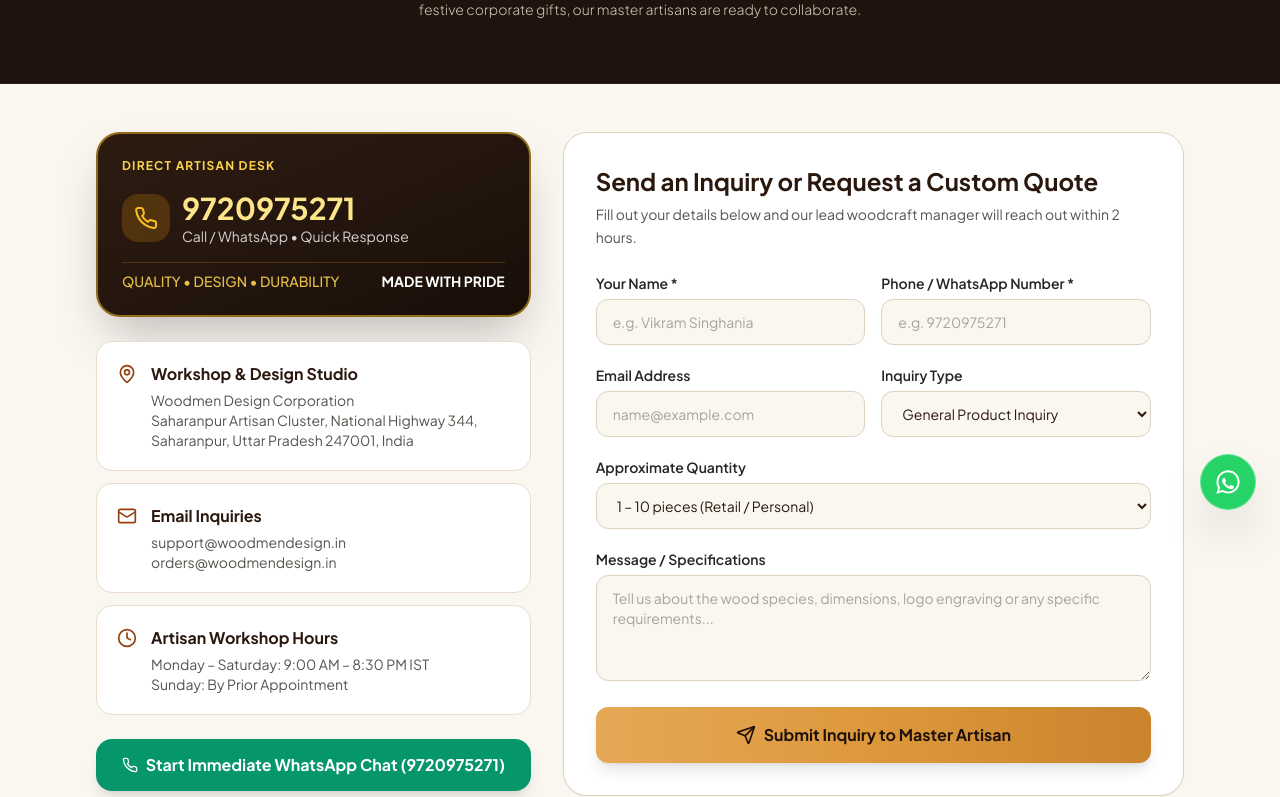
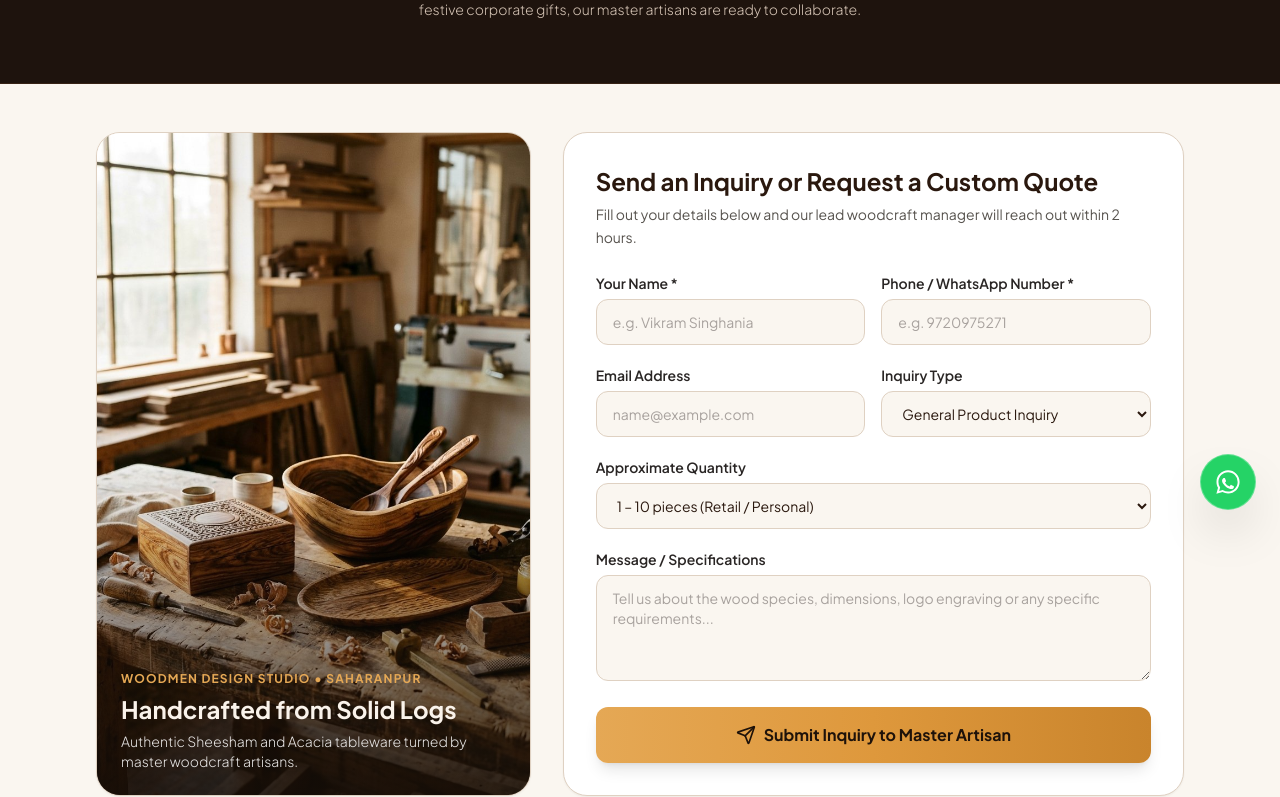
Before and after one commit to mynexasolutions-spec/woodmendesign, a Next.js app: page /contact in a window 1280 px wide. Shown: the part 266-1063 px from the top of the page. Built offline with nearby package versions, Linux system fonts and the light colour scheme.

Commit message:
feat(contact): replace left details block with high-end artisan studio editorial photograph

```diff
--- a/app/contact/page.tsx
+++ b/app/contact/page.tsx
@@ -2,6 +2,7 @@
 
 import React, { useState } from 'react';
 import Link from 'next/link';
+import Image from 'next/image';
 import {
   Phone,
   Mail,
@@ -121,91 +122,31 @@ export default function ContactPage() {
 
       {/* Main Contact Grid */}
       <main className="max-w-6xl mx-auto px-4 sm:px-6 lg:px-8 py-12 flex-1">
-        <div className="grid grid-cols-1 lg:grid-cols-12 gap-8 items-start">
-          {/* Left Column: Direct Artisan Contact Details */}
-          <div className="lg:col-span-5 space-y-6">
-            {/* Signature Hotline Box (From Image 2) */}
-            <div className="p-6 rounded-3xl bg-gradient-to-br from-[#2D1B11] via-[#24160E] to-[#180E08] text-white border-2 border-amber-400/50 shadow-2xl space-y-4">
-              <span className="text-xs uppercase tracking-widest text-amber-300 font-bold block">
-                DIRECT ARTISAN DESK
-              </span>
-
-              <div className="flex items-center gap-3">
-                <div className="w-12 h-12 rounded-2xl bg-amber-500/20 text-amber-400 flex items-center justify-center shrink-0">
-                  <Phone className="w-6 h-6" />
-                </div>
-                <div>
-                  <a
-                    href="tel:9720975271"
-                    className="text-2xl sm:text-3xl font-bold text-amber-200 hover:text-white transition-colors font-mono"
-                  >
-                    9720975271
-                  </a>
-                  <p className="text-xs sm:text-sm text-stone-300">
-                    Call / WhatsApp • Quick Response
-                  </p>
-                </div>
-              </div>
-
-              <div className="pt-2 border-t border-amber-500/20 flex items-center justify-between text-xs sm:text-sm text-amber-300/90 font-medium">
-                <span>QUALITY • DESIGN • DURABILITY</span>
-                <span className="font-bold text-white">MADE WITH PRIDE</span>
+        <div className="grid grid-cols-1 lg:grid-cols-12 gap-8 items-stretch">
+          {/* Left Column: Artisan Studio Showcase Image */}
+          <div className="lg:col-span-5 h-full flex flex-col">
+            <div className="relative w-full flex-1 min-h-[480px] sm:min-h-[560px] rounded-3xl overflow-hidden border border-[#DFD1C2] shadow-sm group">
+              <Image
+                src="/images/contact-artisan-studio.jpg"
+                alt="Woodmen Design Corporation Artisan Woodcraft Workshop & Design Studio"
+                fill
+                priority
+                sizes="(max-width: 1024px) 100vw, 42vw"
+                className="object-cover object-center group-hover:scale-105 transition-transform duration-700"
+              />
+              <div className="absolute inset-0 bg-gradient-to-t from-[#160E08]/85 via-transparent to-transparent pointer-events-none" />
+              <div className="absolute bottom-6 left-6 right-6 text-white space-y-1.5 pointer-events-none">
+                <span className="text-xs uppercase tracking-widest text-[#E5A855] font-bold block">
+                  WOODMEN DESIGN STUDIO &bull; SAHARANPUR
+                </span>
+                <h3 className="font-serif-display text-xl sm:text-2xl font-bold text-[#FAF3EB]">
+                  Handcrafted from Solid Logs
+                </h3>
+                <p className="text-xs sm:text-sm text-stone-200 font-light leading-relaxed">
+                  Authentic Sheesham and Acacia tableware turned by master woodcraft artisans.
+                </p>
               </div>
             </div>
-
-            {/* Contact Cards */}
-            <div className="space-y-3">
-              <div className="p-4 sm:p-5 rounded-2xl bg-white border border-[#EADBCC] flex items-start gap-3.5">
-                <MapPin className="w-5 h-5 text-amber-800 shrink-0 mt-0.5" />
-                <div>
-                  <h4 className="text-sm sm:text-base font-bold text-[#2A180E]">
-                    Workshop &amp; Design Studio
-                  </h4>
-                  <p className="text-xs sm:text-sm text-stone-600 mt-1 leading-relaxed">
-                    Woodmen Design Corporation<br />
-                    Saharanpur Artisan Cluster, National Highway 344,<br />
-                    Saharanpur, Uttar Pradesh 247001, India
-                  </p>
-                </div>
-              </div>
-
-              <div className="p-4 sm:p-5 rounded-2xl bg-white border border-[#EADBCC] flex items-start gap-3.5">
-                <Mail className="w-5 h-5 text-amber-800 shrink-0 mt-0.5" />
-                <div>
-                  <h4 className="text-sm sm:text-base font-bold text-[#2A180E]">
-                    Email Inquiries
-                  </h4>
-                  <p className="text-xs sm:text-sm text-stone-600 mt-1">
-                    support@woodmendesign.in<br />
-                    orders@woodmendesign.in
-                  </p>
-                </div>
-              </div>
-
-              <div className="p-4 sm:p-5 rounded-2xl bg-white border border-[#EADBCC] flex items-start gap-3.5">
-                <Clock className="w-5 h-5 text-amber-800 shrink-0 mt-0.5" />
-                <div>
-                  <h4 className="text-sm sm:text-base font-bold text-[#2A180E]">
-                    Artisan Workshop Hours
-                  </h4>
-                  <p className="text-xs sm:text-sm text-stone-600 mt-1">
-                    Monday – Saturday: 9:00 AM – 8:30 PM IST<br />
-                    Sunday: By Prior Appointment
-                  </p>
-                </div>
-              </div>
-            </div>
-
-            {/* Direct WhatsApp Quick Button */}
-            <a
-              href="https://wa.me/919720975271"
-              target="_blank"
-              rel="noopener noreferrer"
-              className="w-full py-3.5 px-4 rounded-2xl bg-emerald-600 hover:bg-emerald-500 text-white font-bold text-sm sm:text-base flex items-center justify-center gap-2 shadow-lg transition-colors"
-            >
-              <Phone className="w-4 h-4" />
-              <span>Start Immediate WhatsApp Chat (9720975271)</span>
-            </a>
           </div>
 
           {/* Right Column: Wholesale & Inquiry Form */}
```
Also changed, not shown: public/images/contact-artisan-studio.jpg (added), public/tailwind.css.
